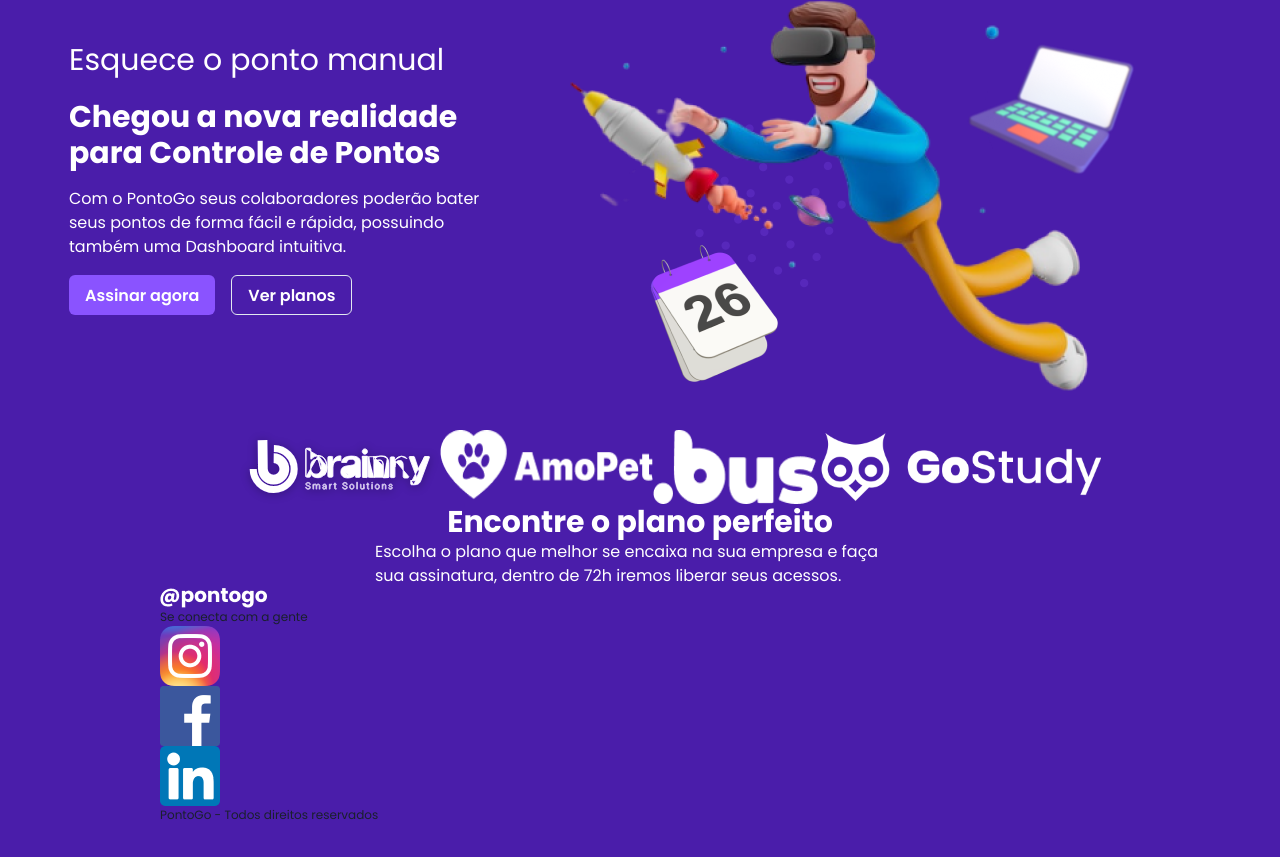
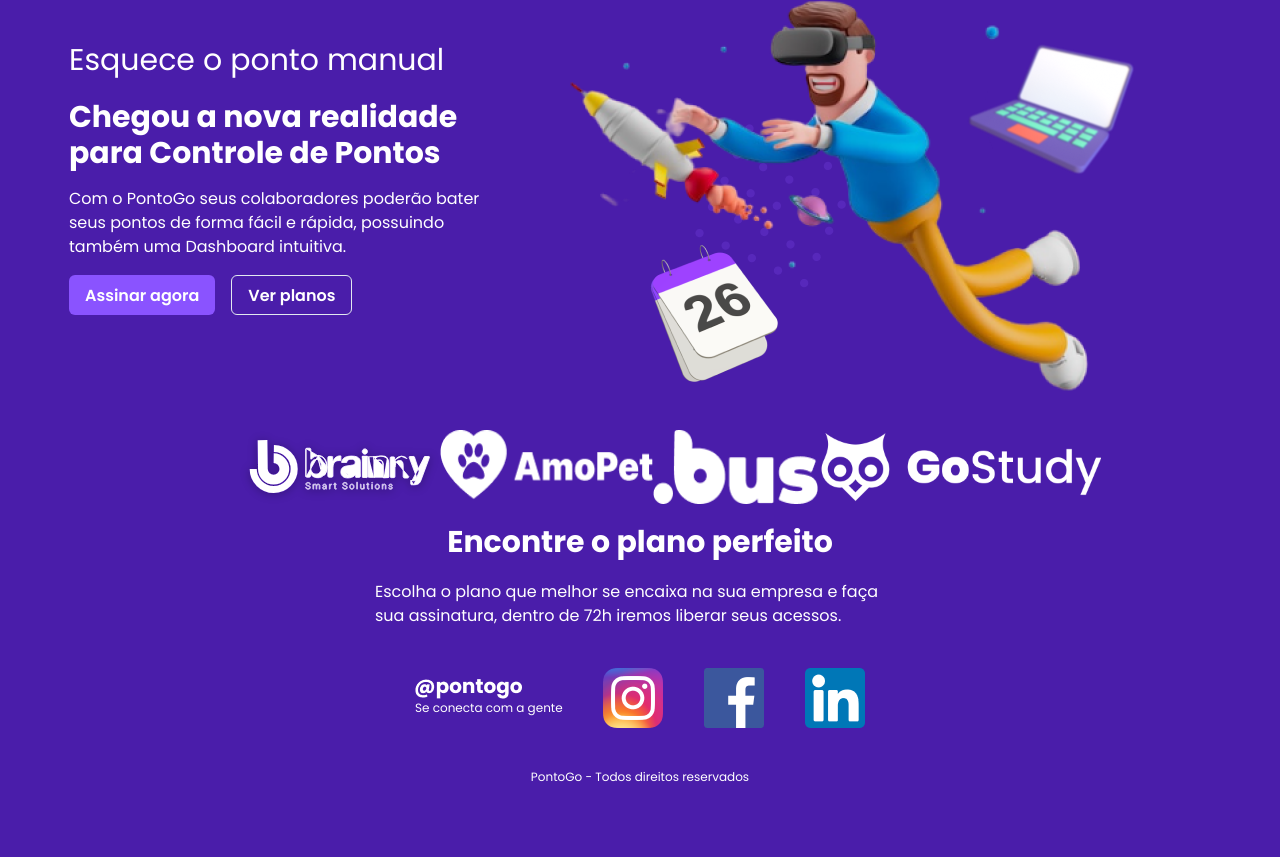
Before and after one commit to Alinewienke/teste-brainny, a React (Vite) app: page / in a window 1280 px wide. Shown: the part 171-1028 px from the top of the page. Built offline with nearby package versions, Linux system fonts and the light colour scheme; a web font is replaced by a local one.

Commit message:
:lipstick: estilização de componentes

```diff
--- a/src/components/Contact/Contact.jsx
+++ b/src/components/Contact/Contact.jsx
@@ -1,4 +1,4 @@
-import { Image } from '@chakra-ui/react';
+import { Center, Flex, Image, Box, Spacer } from '@chakra-ui/react';
 import { Text } from '@chakra-ui/react';
 
 import logoPontoGo from '../../assets/logo-pontogo.png';
@@ -10,25 +10,41 @@
 function Contact() {
   return (
     <>
+      <Center>
+        <Flex
+          mt='10'
+          alignItems='center'
+          w='450px'
+        >
+          <Box>
             <Image
               src={logoPontoGo}
               alt='logo pontogo'
             />
-
-      <Text fontSize='xs'>Se conecta com a gente</Text>
-
+            <Text
+              color='white'
+              fontSize='xs'
+            >
+              Se conecta com a gente
+            </Text>
+          </Box>
+          <Spacer />
           <Image
             src={logoInstagram}
             alt='logo instagram'
           />
+          <Spacer />
           <Image
             src={logoFacebook}
             alt='logo facebook'
           />
+          <Spacer />
           <Image
             src={logoLinkedin}
             alt='logo linkedin'
           />
+        </Flex>
+      </Center>
     </>
   );
 }
--- a/src/components/Footer/Footer.jsx
+++ b/src/components/Footer/Footer.jsx
@@ -1,9 +1,17 @@
-import { Text } from '@chakra-ui/react';
+import { Text, Center } from '@chakra-ui/react';
 
 function Footer() {
   return (
     <>
-      <Text fontSize='xs'>PontoGo - Todos direitos reservados</Text>
+      <Center>
+        <Text
+          color='white'
+          fontSize='xs'
+          margin='40px'
+        >
+          PontoGo - Todos direitos reservados
+        </Text>
+      </Center>
     </>
   );
 }
--- a/src/components/Pricing/Pricing.jsx
+++ b/src/components/Pricing/Pricing.jsx
@@ -9,6 +9,7 @@
           as='h3'
           size='lg'
           color='white'
+          margin='20px'
         >
           Encontre o plano perfeito
         </Heading>
```
Lines whose indentation alone changed are shown as unchanged.
